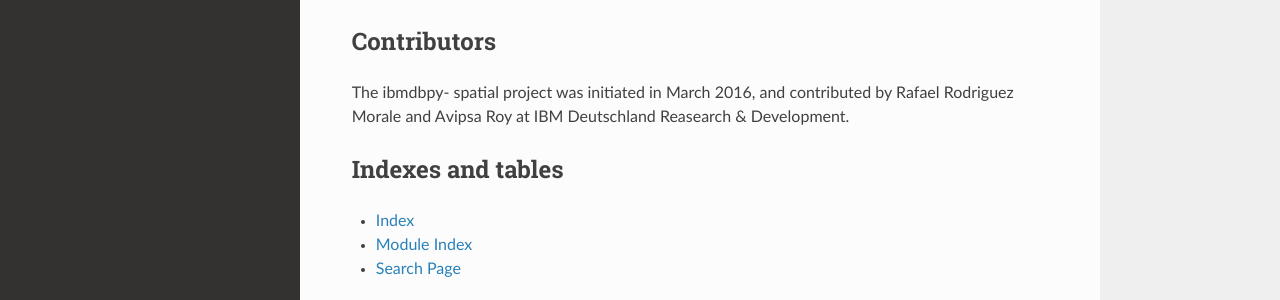
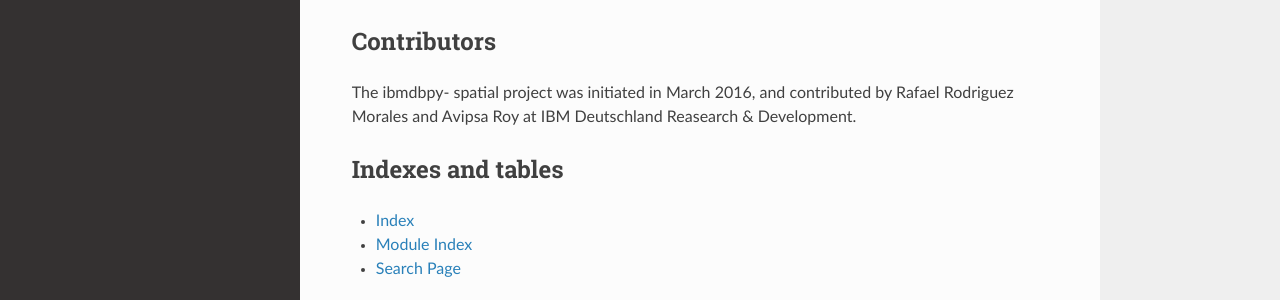
Before and after one commit to ibmdbanalytics/ibmdbpy, a Sphinx documentation site: the page built from docs/source/index.rst, in a window 1280 px wide and 900 px high, scrolled down 1714 px. Shown: the part 430-730 px from the top of the window. Built offline with Sphinx 7.4.7 and the Read the Docs theme 2.0.0, drawn with Linux system fonts in a browser that asks for light colours; formulas are drawn with MathJax 3.

```diff
--- a/README.rst
+++ b/README.rst
@@ -90,7 +90,7 @@
 Contributors
 ============
 
-The ibmdbpy- spatial project was initiated in March 2016, and contributed by Rafael Rodriguez Morale and Avipsa Roy at IBM Deutschland Reasearch & Development.
+The ibmdbpy- spatial project was initiated in March 2016, and contributed by Rafael Rodriguez Morales and Avipsa Roy at IBM Deutschland Reasearch & Development.
 
 Indexes and tables
 ==================
--- a/docs/source/index.rst
+++ b/docs/source/index.rst
@@ -90,7 +90,7 @@
 Contributors
 ============
 
-The ibmdbpy- spatial project was initiated in March 2016, and contributed by Rafael Rodriguez Morale and Avipsa Roy at IBM Deutschland Reasearch & Development.
+The ibmdbpy- spatial project was initiated in March 2016, and contributed by Rafael Rodriguez Morales and Avipsa Roy at IBM Deutschland Reasearch & Development.
 
 Indexes and tables
 ==================
```
